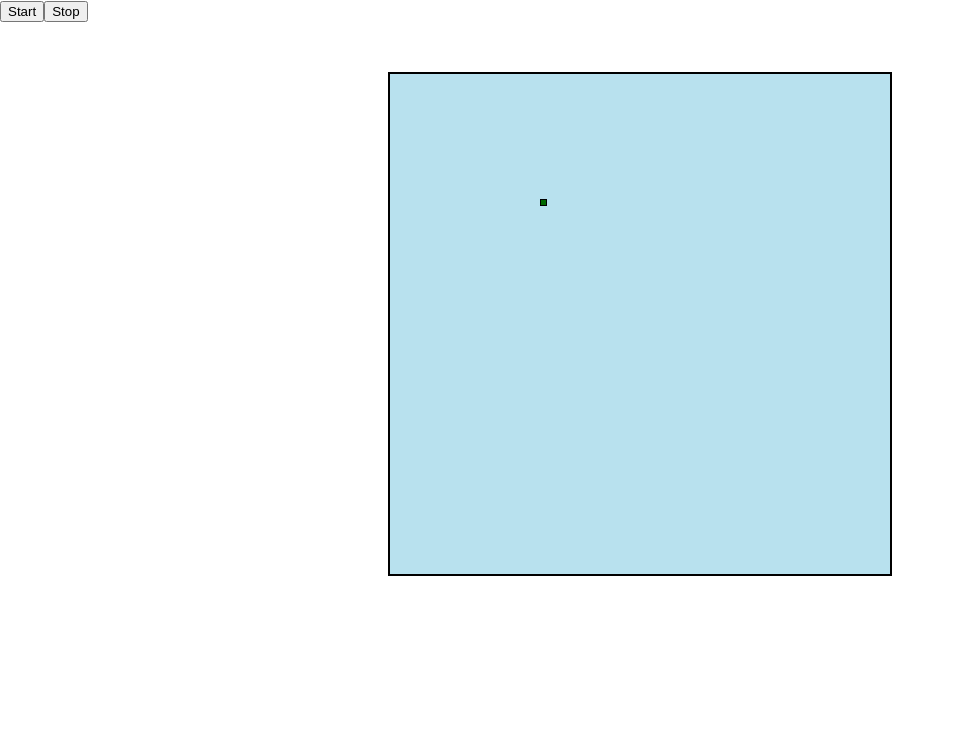
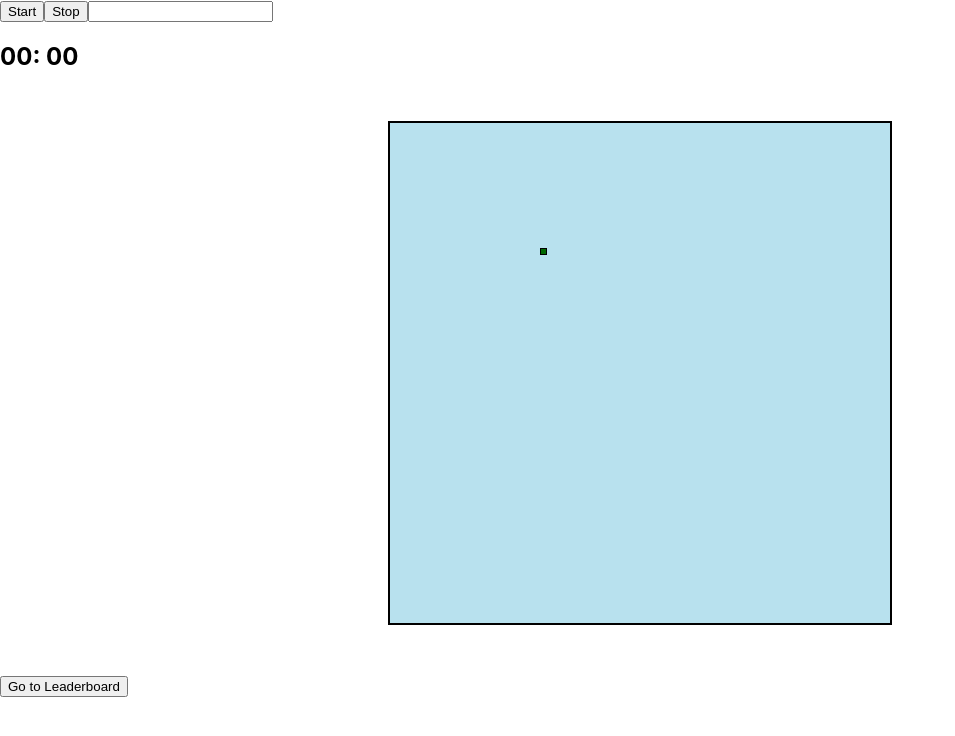
Before and after one commit to freddiehorne/praetorian-snake-task, a React (Create React App) app: page / in a window 1280 px wide. Shown: the top 736 px of the page, without its empty margins (0-955 px from the left). Built offline with nearby package versions, Linux system fonts and the light colour scheme.

Commit message:
added a timer that is linked to the start/stop buttons. also ability to go between game page and leaderboard page

```diff
--- a/src/App.js
+++ b/src/App.js
@@ -5,8 +5,13 @@ import "./App.css";
 import GameBoard from "./components/GameBoard";
 import StartButton from "./components/StartButton";
 import StopButton from "./components/StopButton";
+import Input from "./components/Input";
+import Timer from "./components/Timer";
+import ApiButton from "./components/ApiButton";
+import Leaderboard from "./components/Leaderboard";
 
 let snakeMoveInterval;
+let timerInterval;
 
 class App extends Component {
 	state = initialState;
@@ -20,13 +25,26 @@ class App extends Component {
 	}
 
 	startGame = () => {
+		if (this.state.input.length > 2) {
 			snakeMoveInterval = setInterval(this.onSnakeMove, 50);
+			timerInterval = setInterval(() => {
+				const { seconds, minutes } = this.state;
+				this.setState({ seconds: seconds + 1 });
+				if (seconds === 59) {
+					this.setState({ minutes: minutes + 1 });
+					this.setState({ seconds: 0 });
+				}
+			}, 1000);
+		}
 	};
 
 	stopGame = () => {
 		clearInterval(snakeMoveInterval);
+		clearInterval(timerInterval);
 		this.setState(initialState);
 	};
+
+	onInput = (e) => this.setState({ input: e.target.value });
 
 	onArrowDown = (e) => {
 		switch (e.key) {
@@ -72,18 +90,35 @@ class App extends Component {
 	};
 
 	onGameOver = () => {
-		alert("Game Over");
+		alert(
+			`Game Over ${this.state.input}! You lasted ${this.state.minutes} minutes and ${this.state.seconds} seconds`
+		);
 		this.setState(initialState);
 		clearInterval(snakeMoveInterval);
+		clearInterval(timerInterval);
 	};
+
+	goToLeaderboard = () => this.setState({ screen: 1 });
+
+	backToGame = () => this.setState({ screen: 0 });
 
 	render() {
 		return (
+			<>
+				{this.state.screen === 0 && (
 					<div onKeyDown={this.onArrowDown} tabIndex="0">
 						<StartButton startGame={this.startGame} />
 						<StopButton stopGame={this.stopGame} />
+						<Input onInput={this.onInput} />
+						<Timer minutes={this.state.minutes} seconds={this.state.seconds} />
 						<GameBoard snakePosition={this.state.snakePosition} />
+						<ApiButton goToLeaderboard={this.goToLeaderboard} />
 					</div>
+				)}
+				{this.state.screen === 1 && (
+					<Leaderboard backToGame={this.backToGame} />
+				)}
+			</>
 		);
 	}
 }
--- /dev/null
+++ b/src/components/ApiButton.jsx
@@ -0,0 +1,5 @@
+const ApiButton = (props) => {
+	return <button onClick={props.goToLeaderboard}>Go to Leaderboard</button>;
+};
+
+export default ApiButton;
--- /dev/null
+++ b/src/components/Input.jsx
@@ -0,0 +1,5 @@
+const Input = (props) => {
+	return <input onInput={props.onInput} type="search" />;
+};
+
+export default Input;
--- /dev/null
+++ b/src/components/Leaderboard.jsx
@@ -0,0 +1,5 @@
+const Leaderboard = (props) => {
+	return <button onClick={props.backToGame}>Back to Game</button>;
+};
+
+export default Leaderboard;
--- /dev/null
+++ b/src/components/Timer.jsx
@@ -0,0 +1,11 @@
+const Timer = (props) => {
+	const { minutes, seconds } = props;
+	return (
+		<h2>
+			{minutes < 10 ? "0" + minutes : minutes}:{" "}
+			{seconds < 10 ? "0" + seconds : seconds}
+		</h2>
+	);
+};
+
+export default Timer;
--- a/src/initialState.js
+++ b/src/initialState.js
@@ -1,4 +1,8 @@
 export const initialState = {
 	snakePosition: [25, 30],
 	direction: "RIGHT",
+	input: "",
+	minutes: 0,
+	seconds: 0,
+	screen: 0,
 };
```
Lines whose indentation alone changed are shown as unchanged.
